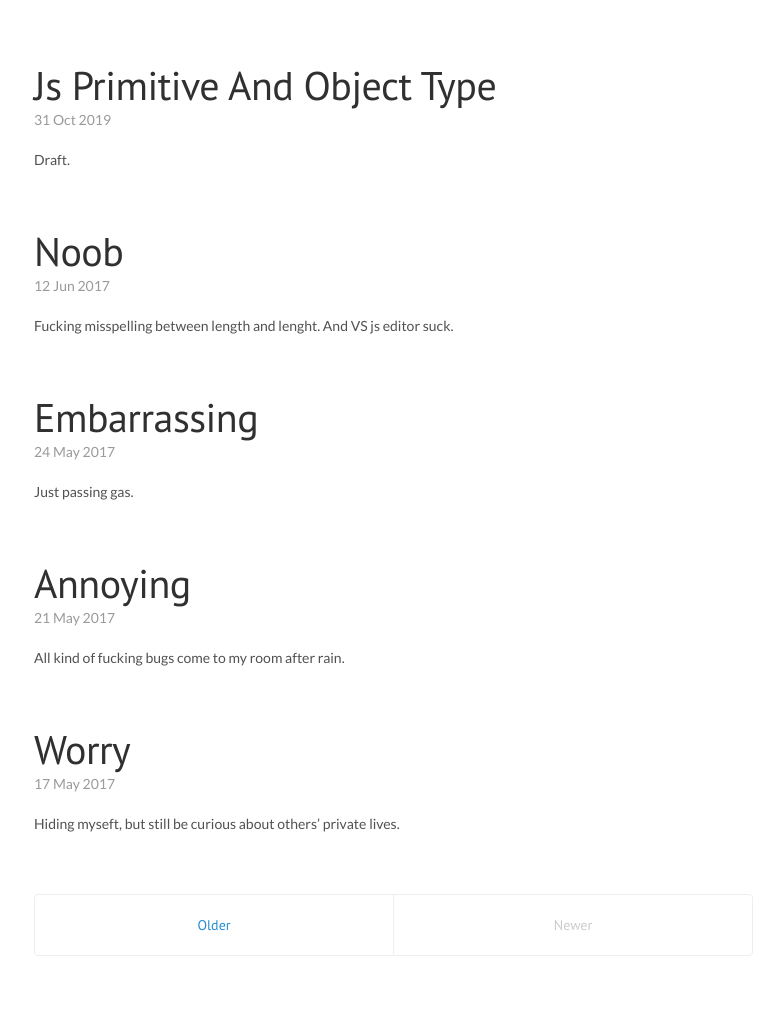
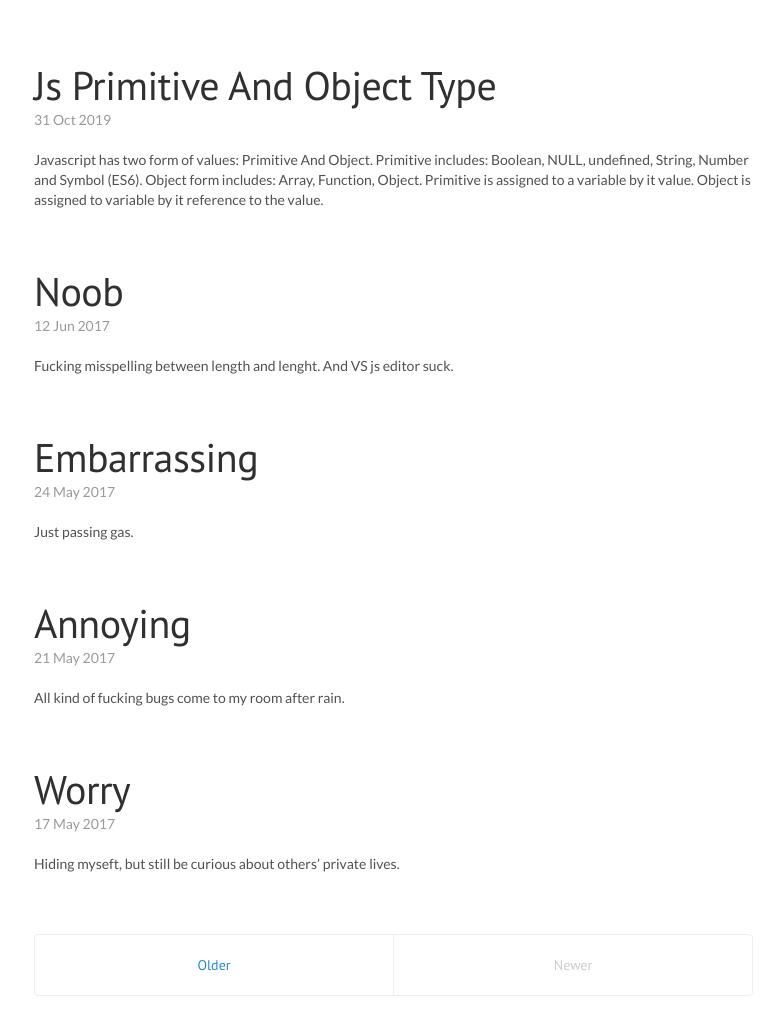
Before and after one commit to Sorazuu/sorazuu.github.io, a Jekyll site: the page built from index.html, in a window 1280 px wide. Shown: the part 121-1156 px from the top of the page, without its empty margins (246-1030 px from the left). Built offline with Jekyll 4.4.1, drawn with Linux system fonts in a browser that asks for light colours; the list of posts is cut into pages by our own code.

Commit message:
Update 2019-10-31-js-primitive-and-object-type.md

```diff
--- a/_posts/2019-10-31-js-primitive-and-object-type.md
+++ b/_posts/2019-10-31-js-primitive-and-object-type.md
@@ -1,4 +1,4 @@
 ---
 layout: post
 ---
-Draft.
+Javascript has two form of values: Primitive And Object. Primitive includes: Boolean, NULL, undefined, String, Number and Symbol (ES6). Object form includes: Array, Function, Object. Primitive is assigned to a variable by it value. Object is assigned to variable by it reference to the value.
```
